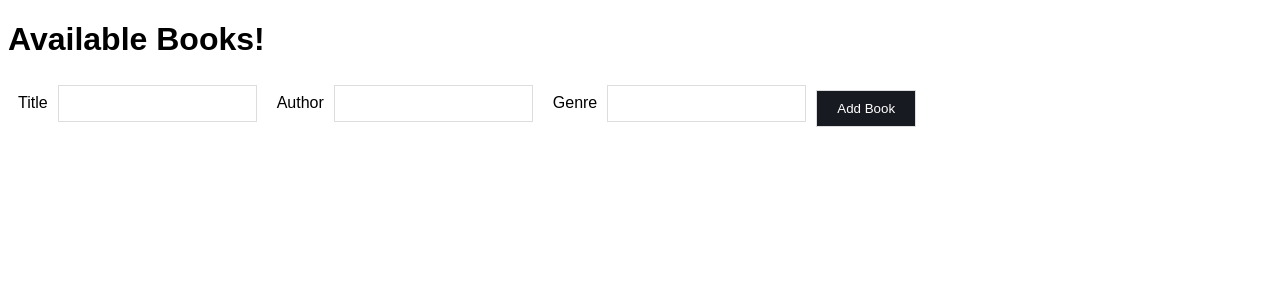
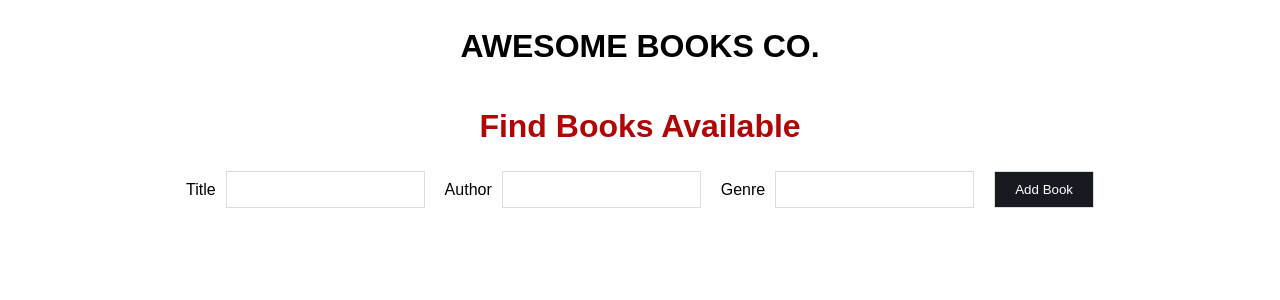
Before and after one commit to SOLARIS-VI/w3d15_homework, a Flask app: page / in a window 1280 px wide. Shown: the top 300 px of the page. Run offline with Flask 3, Linux system fonts and the light colour scheme.

Commit message:
“w3d15_homework”

```diff
--- a/app.py
+++ b/app.py
@@ -1,7 +1,30 @@
-from flask import Flask
+from flask import Flask, render_template, redirect, request
+from models.books import Books
+from models.book import Book
+
 app = Flask(__name__)
+books = Books()
 
-import controllers.controller
+@app.route('/')
+def index():
+    return render_template('index.html', library=books.library)
+
+@app.route('/books', methods=['POST'])
+def add_book():
+    title = request.form['title']
+    author = request.form['author']
+    genre = request.form['genre']
+
+    book = Book(title, author, genre)
+    books.add_book(book)
+
+    return redirect('/')
+
+@app.route('/books/delete/<int:index>', methods=['POST'])
+def delete_book(index):
+    books.remove_book(index-1)
+
+    return redirect('/')
 
 if __name__ == '__main__':
     app.run(debug=True)
--- a/controllers/controller.py
+++ b/controllers/controller.py
@@ -7,7 +7,7 @@ books = Books()
 
 @app.route('/')
 def index():
-    return render_template('index.html', library=books.library)
+    return render_template('index.html', books=books.library)
 
 # show book
 @app.route('/books/<int:index>')
--- a/run_tests.py
+++ b/run_tests.py
@@ -2,4 +2,4 @@ import unittest
 from tests.book_test import TestBook
 
 if __name__ == '__main__':
-    unittest.main()
+     unittest.TextTestRunner().run(unittest.TestLoader().loadTestsFromTestCase(TestBook))
--- a/static/main.css
+++ b/static/main.css
@@ -3,6 +3,30 @@ body {
     font-family: Arial, Helvetica, sans-serif;
 }
 
+/* Headings */
+h1.main-heading {
+    color: rgb(0, 0, 0);
+    text-align: center;
+    margin-top: 20px;
+    font-weight: bold;
+}
+
+h1.sub-heading {
+    color: rgb(177, 6, 6);
+}
+
+h2 {
+    color: rgb(0, 0, 0);
+}
+
+h3,
+h4,
+h5 {
+    margin: 5px;
+    color: rgb(0, 0, 0);
+}
+
+/* Navigation */
 .navLink li {
     margin: 20px;
 }
@@ -15,10 +39,20 @@ body {
     display: inline;
 }
 
+/* Container */
+.container {
+    display: flex;
+    flex-direction: column;
+    align-items: center;
+}
+
+/* Form */
 .form-inline {
     display: flex;
-    flex-flow: row wrap;
+    flex-direction: row;
+    justify-content: center;
     align-items: center;
+    margin-bottom: 20px;
 }
 
 /* Add some margins for each label */
@@ -26,7 +60,7 @@ body {
     margin: 5px 10px 5px 10px;
 }
 
-  /* Style the input fields */
+/* Input fields styling */
 .form-inline input[type="text"],
 .form-inline input[type="number"],
 .form-inline input[type="date"] {
@@ -41,25 +75,34 @@ body {
     width: 6%;
 }
 
-  /* Style the submit button */
+/* Submit button styling */
+.form-inline .submit-button {
+    display: flex;
+    align-items: center;
+    justify-content: flex-start; /* Align the button to the last form box */
+    margin-top: 10px;
+}
+
 .form-inline input[type="submit"] {
     padding: 10px 20px;
     background-color: #171A21;
     border: 1px solid #ddd;
     color: white;
-    margin-top: 10px;
+    margin: 0 10px;
 }
 
 .form-inline input[type="submit"]:hover {
     background-color: #7A93AC;
 }
 
+/* Book Container */
 .book-container {
     display: flex;
     flex-wrap: wrap;
-    justify-content: space-around;
+    justify-content: center;
 }
 
+/* Book */
 .book {
     display: flex;
     flex-direction: column;
@@ -75,14 +118,3 @@ body {
     list-style: none;
     margin: 3px;
 }
-
-  h2 {
-    color: lightgrey;
-  }
-
-  h3,
-  h4,
-  h5 {
-    margin: 5px;
-    color: white;
-  }
--- a/templates/index.html
+++ b/templates/index.html
@@ -1,7 +1,8 @@
 {% extends "base.html" %}
 
 {% block content %}
-    <h1>Available Books!</h1>
+    <h1 class="main-heading">AWESOME BOOKS CO.</h1>
+    <h1 class="sub-heading">Find Books Available</h1>
 
     <form class="form-inline" action="/books" method="post">
         <label for="title">Title</label>
@@ -17,10 +18,9 @@
         {% for book in books %}
             <div class="book">
                 <h2>{{ book.title }}</h2>
-      <h3>Author: {{ book.author }}</h3>
-      <h4>Genre: {{ book.genre }}</h4>
-
-      <form class="form-inline" action="/books/delete/{{ loop.index0 }}" method="POST">
+                <p>Author: {{ book.author }}</p>
+                <p>Genre: {{ book.genre }}</p>
+                <form action="/books/delete/{{ loop.index }}" method="POST">
                     <input type="submit" value="Remove">
                 </form>
             </div>
```
Also changed, not shown: tests/book_test.py (+3 -3 lines). Lines whose indentation alone changed are shown as unchanged.
